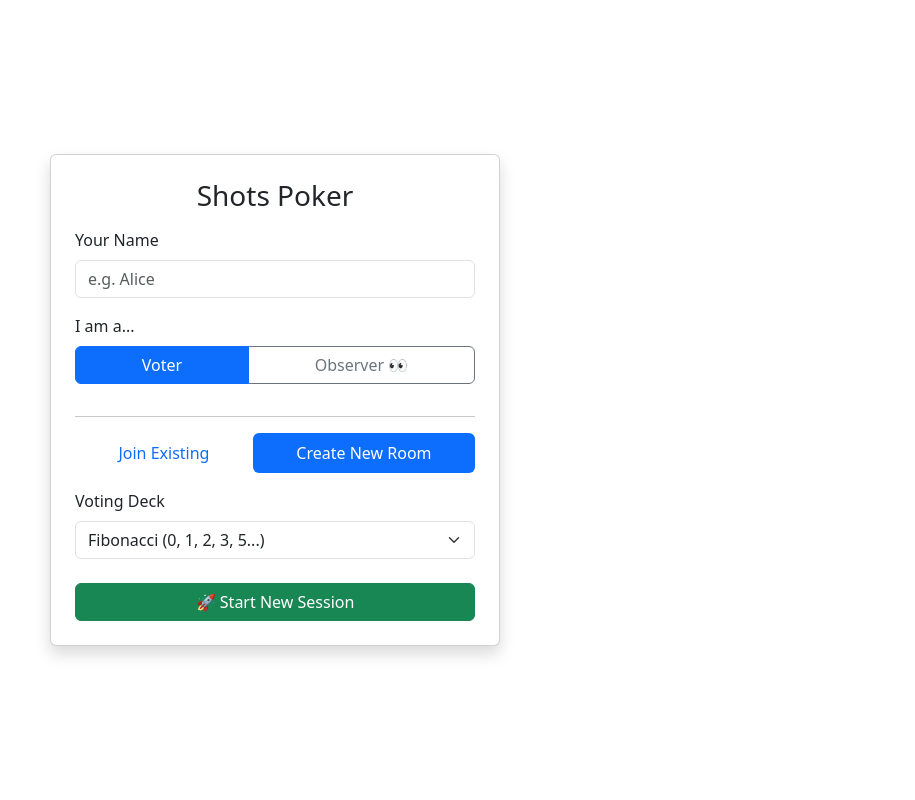
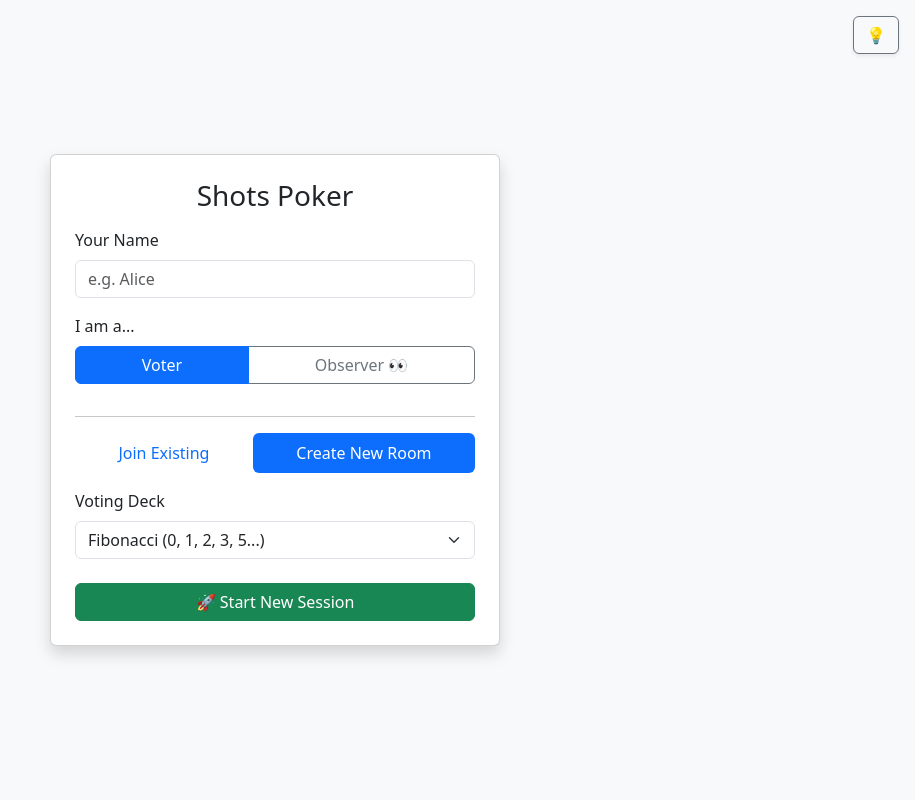
Before and after one commit to fredissy/shotspoker.py, a Flask app: page / in a window 1280 px wide. Shown: the whole page, without its empty margins (365-1280 px from the left). Run offline with Flask 3, Linux system fonts and the light colour scheme; some libraries are stand-ins or nearby versions.

Commit message:
Add dark mode to login page

```diff
--- a/templates/login.html.j2
+++ b/templates/login.html.j2
@@ -7,9 +7,14 @@
     <link href="https://cdn.jsdelivr.net/npm/bootstrap@5.3.8/dist/css/bootstrap.min.css" rel="stylesheet">
     <link href="{{ url_for('static', filename='css/style.css') }}" rel="stylesheet">
     <script src="https://cdnjs.cloudflare.com/ajax/libs/socket.io/4.0.1/socket.io.js"></script>
+    <script src="{{ url_for('static', filename='js/theme.js', v=timestamp) }}"></script>
 </head>
-<body class="d-flex align-items-center justify-content-center" style="height: 100vh;">
-
+<body class="d-flex align-items-center justify-content-center bg-body-tertiary" style="height: 100vh;">
+    <div class="position-absolute top-0 end-0 p-3">
+        <button class="btn btn-outline-secondary shadow-sm" onclick="toggleTheme()" title="Toggle Dark Mode">
+            💡
+        </button>
+    </div>
     <div id="joinScreen">
         <div class="card shadow p-4" style="width: 450px;">
             <h3 class="text-center mb-3">Shots Poker</h3>
```
